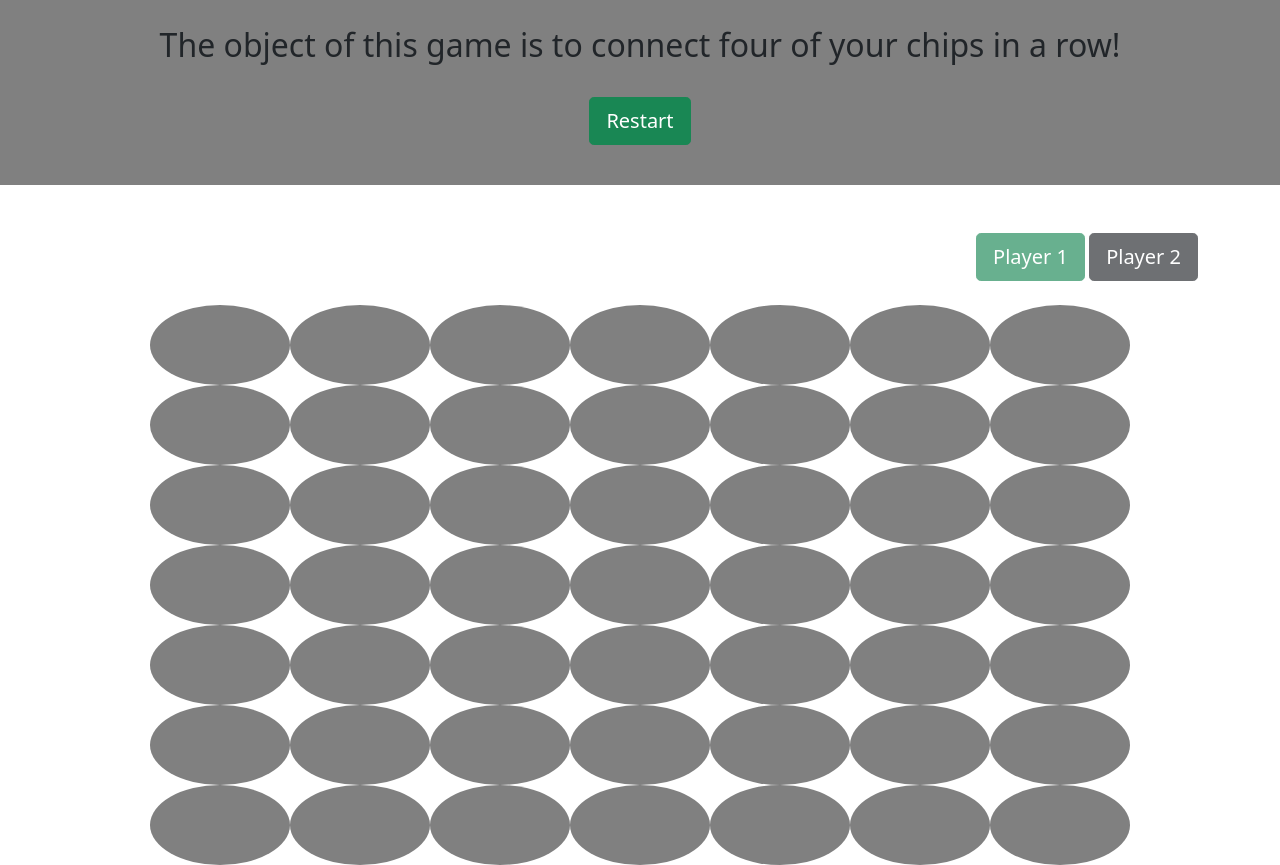
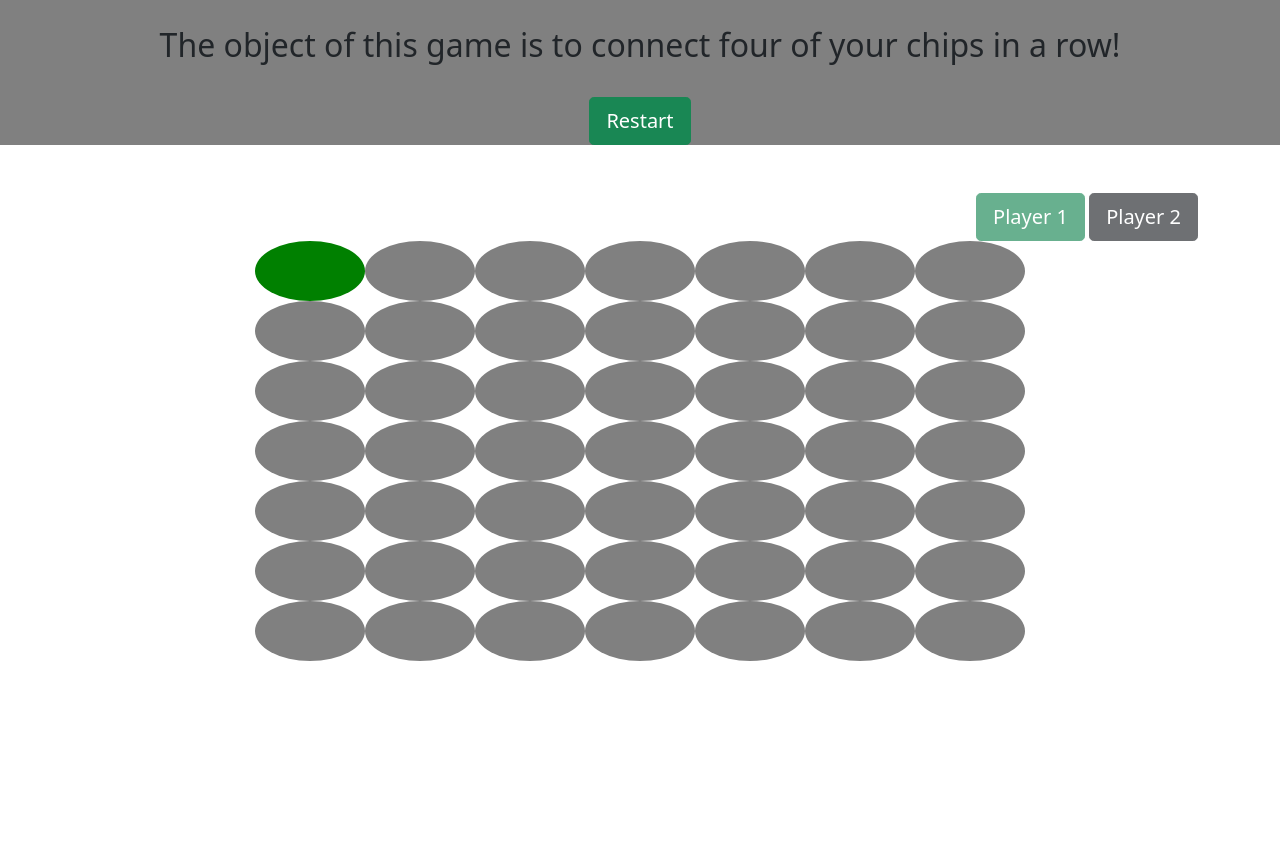
Before and after one commit to luisfreitas213/ConnectFour_Game, a plain HTML site: page index.html in a window 1280 px wide. Shown: the part 73-938 px from the top of the page. After the commit the page ends 800 px from the top, so only its background shows below. Drawn offline with nearby package versions, Linux system fonts and the light colour scheme.

Commit message:
botton restart, players names, array and testing table

```diff
--- /dev/null
+++ b/functions.js
@@ -0,0 +1,23 @@
+//initiate array function
+function zeros(dimensions) {
+    var array = [];
+    for (var i = 0; i < dimensions[0]; ++i) {
+        array.push(dimensions.length == 1 ? 0 : zeros(dimensions.slice(1)));
+    }
+    return array;
+}
+
+
+
+//Connect Players;
+function playername(){
+  player1 = prompt("Nome do Jogador 1: ")
+  if (player1 == "" || player1 == null){
+    player1 = "Player 1"
+  }
+  player2 = prompt("Nome do Jogador 2: ")
+  if (player2 == "" || player2 == null){
+    player2 = "Player 2"
+  }
+  return [player1, player2]
+}
--- a/game.js
+++ b/game.js
@@ -1,4 +1,26 @@
-//Connect Players;
+var players = []
+var p1 = ""
+var p2 = ""
+array = zeros([7, 7]);
+var table = $("#tabuleiro #t0 #m0")
+table.css("background-color", "green")
+//press Restart
+$("#bottonRestart").click(function(){
+  //choose name of players
+  players = playername()
+  p1 = players[0]
+  p2 = players[1]
+  //choose player 1 turn
+  turn = p1
+  //change bottons name
+  $("#player1").text(p1)
+  $("#player2").text(p2)
+  //change information text
+  $("#infotext1").text(p1 + ", it's your turn!")
+  //initiate array
+  array = zeros([7, 7]);
+})
+
 
 //Create vectors for the game;
 
--- a/index.css
+++ b/index.css
@@ -1,6 +1,5 @@
 .class1{
   background-color: grey;
-  padding-bottom: 40px;
   text-align: center;
 }
 
@@ -13,15 +12,11 @@ table{
   background-color: white;
 }
 
-td{
-  width:140px;
-  height: 80px;
-}
 
 .top{
   background-color:grey;
-  height:80px;
-  width:140px;
+  height:60px;
+  width:110px;
   border-radius:100%;
   border:10px round black;
   line-height:50px;
--- a/index.html
+++ b/index.html
@@ -12,7 +12,7 @@
 <div class="container">
   <div class="jumbotron">
     <h1 class="display-4">Welcome to Connect Four</h1><br>
-    <h2>The object of this game is to connect four of your chips in a row!</h2><br>
+    <h2 id = "infotext1">The object of this game is to connect four of your chips in a row!</h2><br>
       <a id = "bottonRestart" <button type="button" class="btn btn-lg btn-success">Restart</button></a>
   </div>
 </div>
@@ -23,9 +23,10 @@
 <button id = "player1" type="button" class="btn btn-lg btn-success" disabled>Player 1</button>
 <button id = "player2" type="button" class="btn btn-lg btn-dark" disabled>Player 2</button>
 </div>
-</div><br>
+</div>
 
-<table>
+<table id = "tabuleiro">
+
   <tr id = "t0">
     <td id = "m0" class="top"></td>
     <td id = "m1" class="top"></td>
@@ -36,60 +37,71 @@
     <td id = "m6" class="top"></td>
   </tr>
   <tr id = "t1">
-    <td id = "m7" class="top"></td>
-    <td id = "m8" class="top"></td>
-    <td id = "m9" class="top"></td>
-    <td id = "m10" class="top"></td>
-    <td id = "m11" class="top"></td>
-    <td id = "m12" class="top"></td>
-    <td id = "m13" class="top"></td>
+    <td id = "m0" class="top"></td>
+    <td id = "m1" class="top"></td>
+    <td id = "m2" class="top"></td>
+    <td id = "m3" class="top"></td>
+    <td id = "m4" class="top"></td>
+    <td id = "m5" class="top"></td>
+    <td id = "m6" class="top"></td>
   </tr>
   <tr id = "t2">
-    <td id = "m14" class="top"></td>
-    <td id = "m15" class="top"></td>
-    <td id = "m16" class="top"></td>
-    <td id = "m17" class="top"></td>
-    <td id = "m18" class="top"></td>
-    <td id = "m19" class="top"></td>
-    <td id = "m20" class="top"></td>
+    <td id = "m0" class="top"></td>
+    <td id = "m1" class="top"></td>
+    <td id = "m2" class="top"></td>
+    <td id = "m3" class="top"></td>
+    <td id = "m4" class="top"></td>
+    <td id = "m5" class="top"></td>
+    <td id = "m6" class="top"></td>
   </tr>
   <tr id = "t3">
-    <td id = "m21" class="top"></td>
-    <td id = "m22" class="top"></td>
-    <td id = "m23" class="top"></td>
-    <td id = "m24" class="top"></td>
-    <td id = "m25" class="top"></td>
-    <td id = "m26" class="top"></td>
-    <td id = "m27" class="top"></td>
+    <td id = "m0" class="top"></td>
+    <td id = "m1" class="top"></td>
+    <td id = "m2" class="top"></td>
+    <td id = "m3" class="top"></td>
+    <td id = "m4" class="top"></td>
+    <td id = "m5" class="top"></td>
+    <td id = "m6" class="top"></td>
   </tr>
   <tr id = "t4">
-    <td id = "m28" class="top"></td>
-    <td id = "m29" class="top"></td>
-    <td id = "m30" class="top"></td>
-    <td id = "m31" class="top"></td>
-    <td id = "m32" class="top"></td>
-    <td id = "m33" class="top"></td>
-    <td id = "m34" class="top"></td>
+    <td id = "m0" class="top"></td>
+    <td id = "m1" class="top"></td>
+    <td id = "m2" class="top"></td>
+    <td id = "m3" class="top"></td>
+    <td id = "m4" class="top"></td>
+    <td id = "m5" class="top"></td>
+    <td id = "m6" class="top"></td>
   </tr>
   <tr id = "t5">
-    <td id = "m35" class="top"></td>
-    <td id = "m36" class="top"></td>
-    <td id = "m37" class="top"></td>
-    <td id = "m38" class="top"></td>
-    <td id = "m39" class="top"></td>
-    <td id = "m40" class="top"></td>
-    <td id = "m41" class="top"></td>
+    <td id = "m0" class="top"></td>
+    <td id = "m1" class="top"></td>
+    <td id = "m2" class="top"></td>
+    <td id = "m3" class="top"></td>
+    <td id = "m4" class="top"></td>
+    <td id = "m5" class="top"></td>
+    <td id = "m6" class="top"></td>
   </tr>
   <tr id = "t6">
-    <td id = "m42" class="top"></td>
-    <td id = "m43" class="top"></td>
-    <td id = "m44" class="top"></td>
-    <td id = "m45" class="top"></td>
-    <td id = "m46" class="top"></td>
-    <td id = "m47" class="top"></td>
-    <td id = "m48" class="top"></td>
+    <td id = "m0" class="top"></td>
+    <td id = "m1" class="top"></td>
+    <td id = "m2" class="top"></td>
+    <td id = "m3" class="top"></td>
+    <td id = "m4" class="top"></td>
+    <td id = "m5" class="top"></td>
+    <td id = "m6" class="top"></td>
   </tr>
 
 </table>
+
   </body>
+
+  <script
+  src="https://code.jquery.com/jquery-3.6.0.js"
+  integrity="sha256-H+K7U5CnXl1h5ywQfKtSj8PCmoN9aaq30gDh27Xc0jk="
+  crossorigin="anonymous"></script>
+
+  <script src = 'functions.js'></script>
+  <script src = 'game.js'></script>
+
+
 </html>
```
